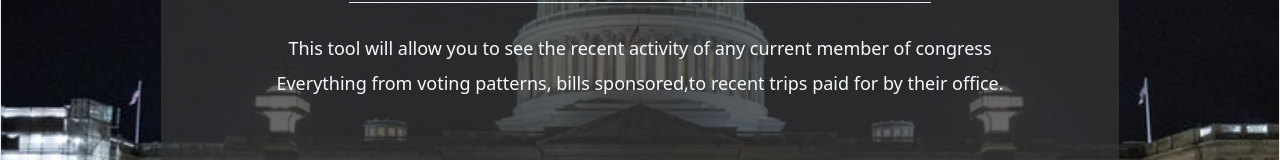
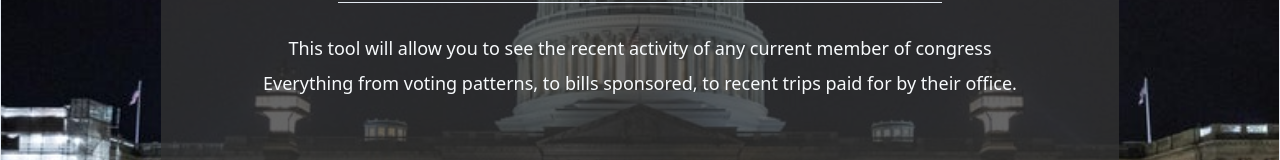
Before and after one commit to JamesDeVore/check-my-rep, a React (Create React App) app in the folder client/: page / in a window 1280 px wide. Shown: the part 292-452 px from the top of the page. Built offline with nearby package versions, Linux system fonts and the light colour scheme; no server answers; what google-maps-react would draw is missing.

Commit message:
typos, date bug and color rectification

```diff
--- a/client/src/components/InitialStats.js
+++ b/client/src/components/InitialStats.js
@@ -32,7 +32,7 @@ export default function InitialStats(props) {
                 </h2>
                 <h2 className="font-thin">
                   {moment(role.start_date).format("MMM/YYYY")} -{" "}
-                  {moment(role.end).format("MMM/YYYY")}
+                  {moment(role.end_date).format("MMM/YYYY")}
                 </h2>
                 <h2></h2>
               </div>
@@ -41,11 +41,13 @@ export default function InitialStats(props) {
                   <p>Total votes: {role.total_votes}</p>
                   <p style={{color:partyColors.main}}>Votes with party: {role.votes_with_party_pct}%</p>
                   <p style={{color:partyColors.opposing}}>Votes against party {role.votes_against_party_pct}%</p>
+                  <p style={{color:"#d69e2e"}}>Missed votes: {role.missed_votes_pct}%</p>
+
                 </div>
                 <PieChart
                   data={[
+                    role.votes_against_party_pct,
                     role.votes_with_party_pct,
-                    role.votes_against_party_pct,
                     role.missed_votes_pct
                   ]}
                   htmlId={`p${index}`}
--- a/client/src/components/Welcome.js
+++ b/client/src/components/Welcome.js
@@ -24,7 +24,7 @@ export default function Welcome() {
             member of congress
           </h3>
           <h4 className="text-lg">
-            Everything from voting patterns, bills sponsored,to recent trips
+            Everything from voting patterns, to bills sponsored, to recent trips
             paid for by their office.
           </h4>
         </div>
--- a/client/src/components/sub/PieChart.js
+++ b/client/src/components/sub/PieChart.js
@@ -12,7 +12,7 @@ export default function PieChart(props) {
         .append("g")
         .attr("transform", "translate(" + width / 2 + "," + height / 2 + ")");
 
-    // console.log(props)
+    console.log(props)
     var color = d3.scaleOrdinal()
       .range([props.colors.opposing, props.colors.main, "#d69e2e"]);
 
```
